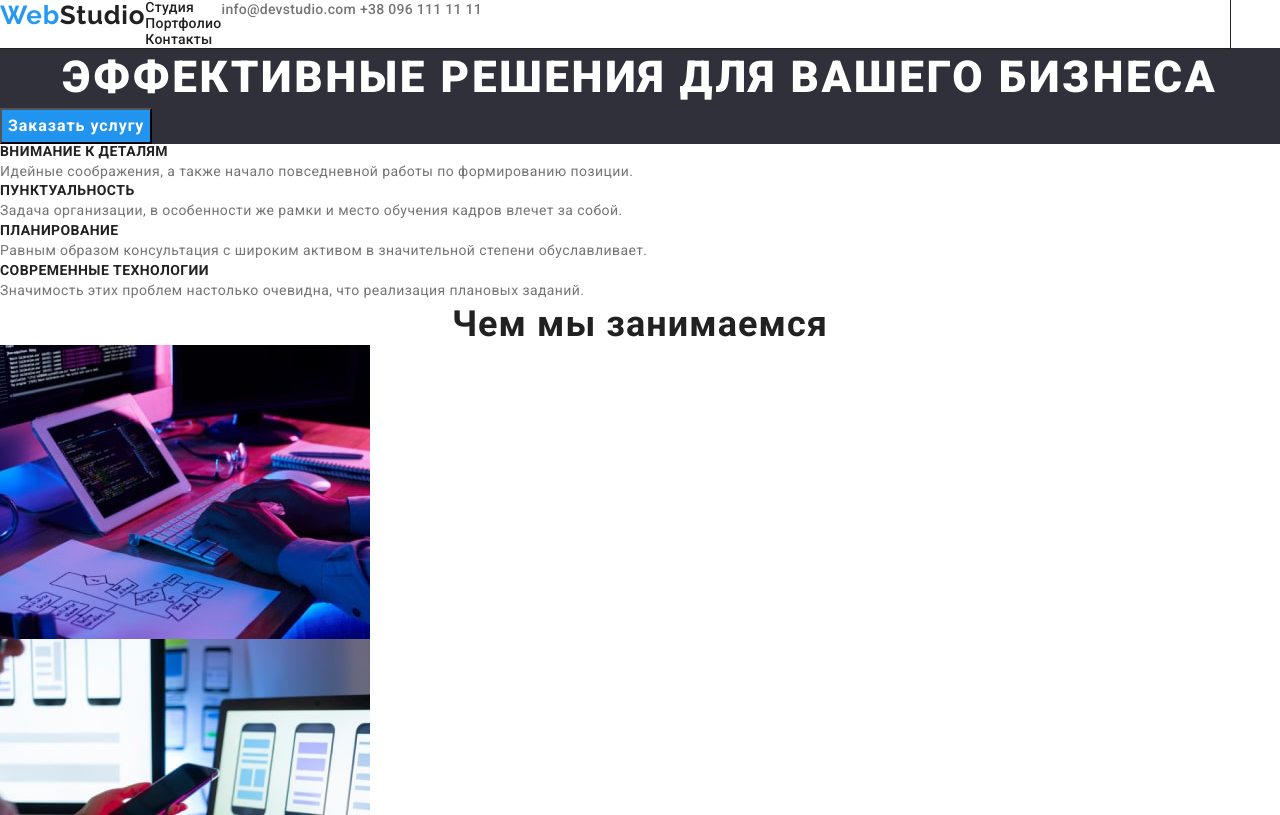
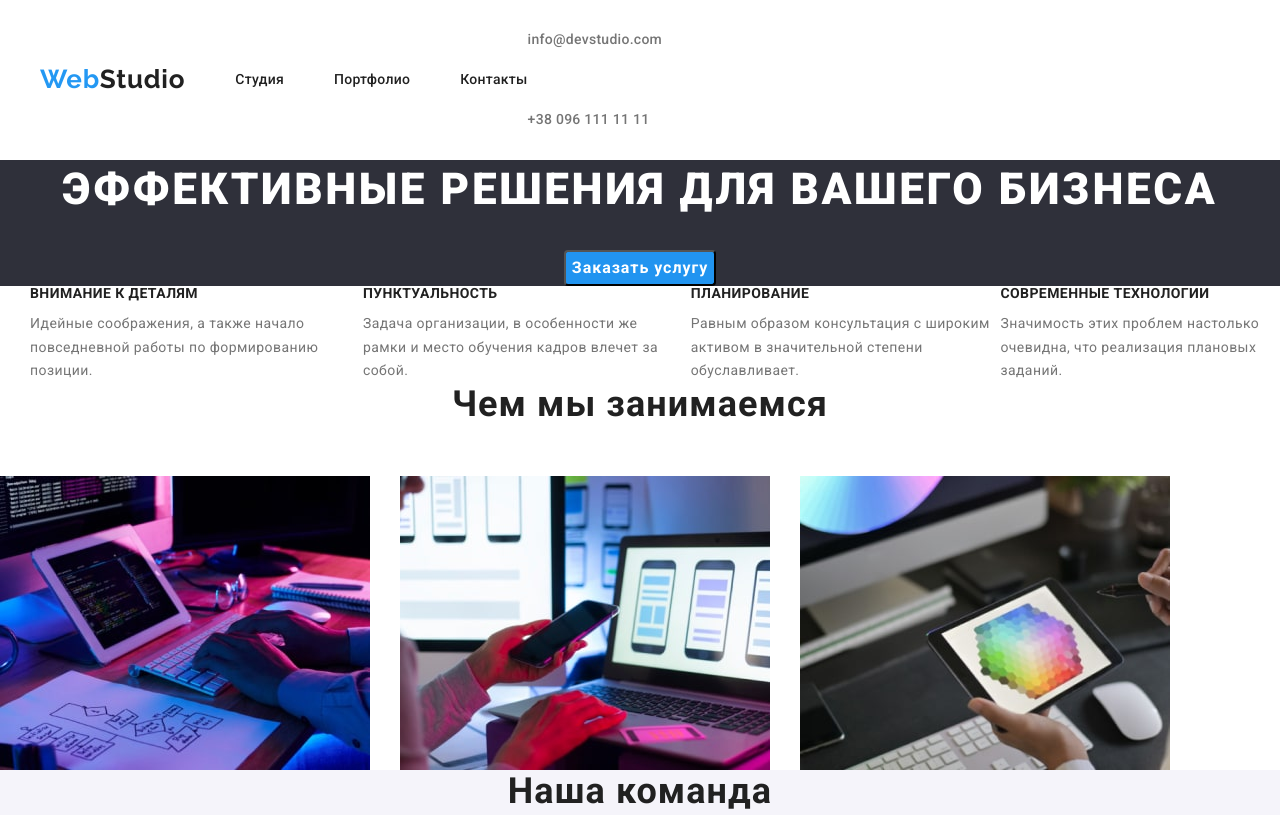
Before and after one commit to vadym-loik/goit-markup-hw-03, a plain HTML site: page index.html in a window 1280 px wide. Shown: the top 815 px of the page. Drawn offline with nearby package versions, Linux system fonts and the light colour scheme.

Commit message:
Update styles.css

```diff
--- a/css/styles.css
+++ b/css/styles.css
@@ -1,4 +1,3 @@
-
 /* --------------var--------------- */
 
 html {
@@ -14,10 +13,9 @@ html {
 :root {
   --primary-text-color: #212121;
   --secondary-text-color: #757575;
-  --accent-color: #2196F3fb;
+  --accent-color: #2196f3fb;
   --primary-white-color: #ffffff;
 }
-
 
 body {
   font-family: 'Roboto', sans-serif;
@@ -35,7 +33,9 @@ p {
 }
 
 ul {
-  margin: 0;
+  margin-top: 0;
+  margin-bottom: 0;
+  padding-left: 0;
 }
 
 img {
@@ -86,36 +86,64 @@ img {
   text-align: center;
 }
 
+.section {
+  padding-top: 94px;
+  padding-bottom: 94px;
+}
+
 .container {
   width: 1230px;
-  outline: 1px solid;
+  padding-left: 15px;
+  padding-right: 15px;
+  margin: 0 auto;
 }
 
 /* ----------------index.html---------------------- */
 
 /* ---------------header------------------------- */
 .header {
-  background-color: var(--primary-white-color)
+  background-color: var(--primary-white-color);
+}
+
+.header .container {
+  display: flex;
+  align-items: center;
 }
 
 .header-nav {
   display: flex;
+  align-items: center;
 }
 
 .header-list {
-  padding: 0;
+  display: flex;
+  margin-left: 50px;
 }
 
 .header-item {
+  padding-top: 32px;
+  padding-bottom: 32px;
+
   font-weight: 500;
   font-size: 14px;
   line-height: 1.14;
   letter-spacing: 0.02em;
+}
 
+.header-item:not(:last-child) {
+  margin-right: 50px;
+}
+
+.header-link {
+  padding-top: 32px;
+  padding-bottom: 32px;
 }
 
 .header-mail,
 .header-tel {
+  padding-top: 32px;
+  padding-bottom: 32px;
+
   color: var(--secondary-text-color);
   font-weight: 500;
   font-size: 14px;
@@ -123,8 +151,28 @@ img {
   letter-spacing: 0.02em;
 }
 
+.header-mail-tel {
+  display: flex;
+  margin-left: auto;
+  align-items: center;
+}
+
+.header-mail-tel .header-mail-tel-list + .header-mail-tel-list {
+  margin-left: 50px;
+}
+
+.header-mail {
+  display: block;
+}
+
+.header-tel {
+  display: block;
+}
+
+/* --------------HERO------------------ */
 .hero {
-  background-color: #2F303A;
+  background-color: #2f303a;
+  text-align: center;
 }
 
 .hero-heading {
@@ -132,25 +180,32 @@ img {
   font-weight: 900;
   font-size: 44px;
   line-height: 1.36;
-  text-align: center;
   letter-spacing: 0.06em;
   text-transform: uppercase;
   color: var(--primary-white-color);
 }
 
 .hero-btn {
+  margin-top: 30px;
+
   font-weight: 700;
   font-size: 16px;
   line-height: 1.87;
   letter-spacing: 0.06em;
   background-color: var(--accent-color);
   color: var(--primary-white-color);
+  border-radius: 4px;
 }
 
 /* ------------------main--------------------- */
 
 .first-section-list {
+  display: flex;
   padding-left: 0;
+}
+
+.first-section-item:not(:last-child) {
+  margin-left: 30px;
 }
 
 .first-section-heading {
@@ -162,12 +217,13 @@ img {
 }
 
 .first-section-paragraph {
+  margin-top: 10px;
+
   font-size: 14px;
   line-height: 1.71;
   letter-spacing: 0.03em;
   color: var(--secondary-text-color);
 }
-
 
 .second-section-heading {
   font-weight: 700;
@@ -177,7 +233,18 @@ img {
 }
 
 .second-section-list {
+  display: flex;
   padding-left: 0;
+  margin-top: 50px;
+}
+
+.second-section-list .second-section-item + .second-section-item {
+  margin-left: 30px;
+}
+
+/* -------------------TEAM---------------- */
+.team {
+  background-color: #f5f4fa;
 }
 
 .team-heading {
@@ -188,7 +255,13 @@ img {
 }
 
 .team-list {
+  display: flex;
   padding-left: 0;
+  margin-top: 50px;
+}
+
+.team-list .team-item + .team-item {
+  margin-left: 30px;
 }
 
 .team-item-heading {
@@ -208,7 +281,7 @@ img {
 /* -------------------footer-------------------------- */
 
 .footer {
-  background-color: #2F303A;
+  background-color: #2f303a;
 }
 
 .footer-logo {
@@ -232,7 +305,6 @@ img {
   letter-spacing: 0.02em;
 }
 
-
 /* ---------------------portfolio.html-------------------- */
 
 .portfolio-button-item {
@@ -246,7 +318,7 @@ img {
   font-size: 16px;
   line-height: 1.87;
   letter-spacing: 0.03em;
-  color: var(--secondary-text-color)
+  color: var(--secondary-text-color);
 }
 
 .portfolio-heading {
```
